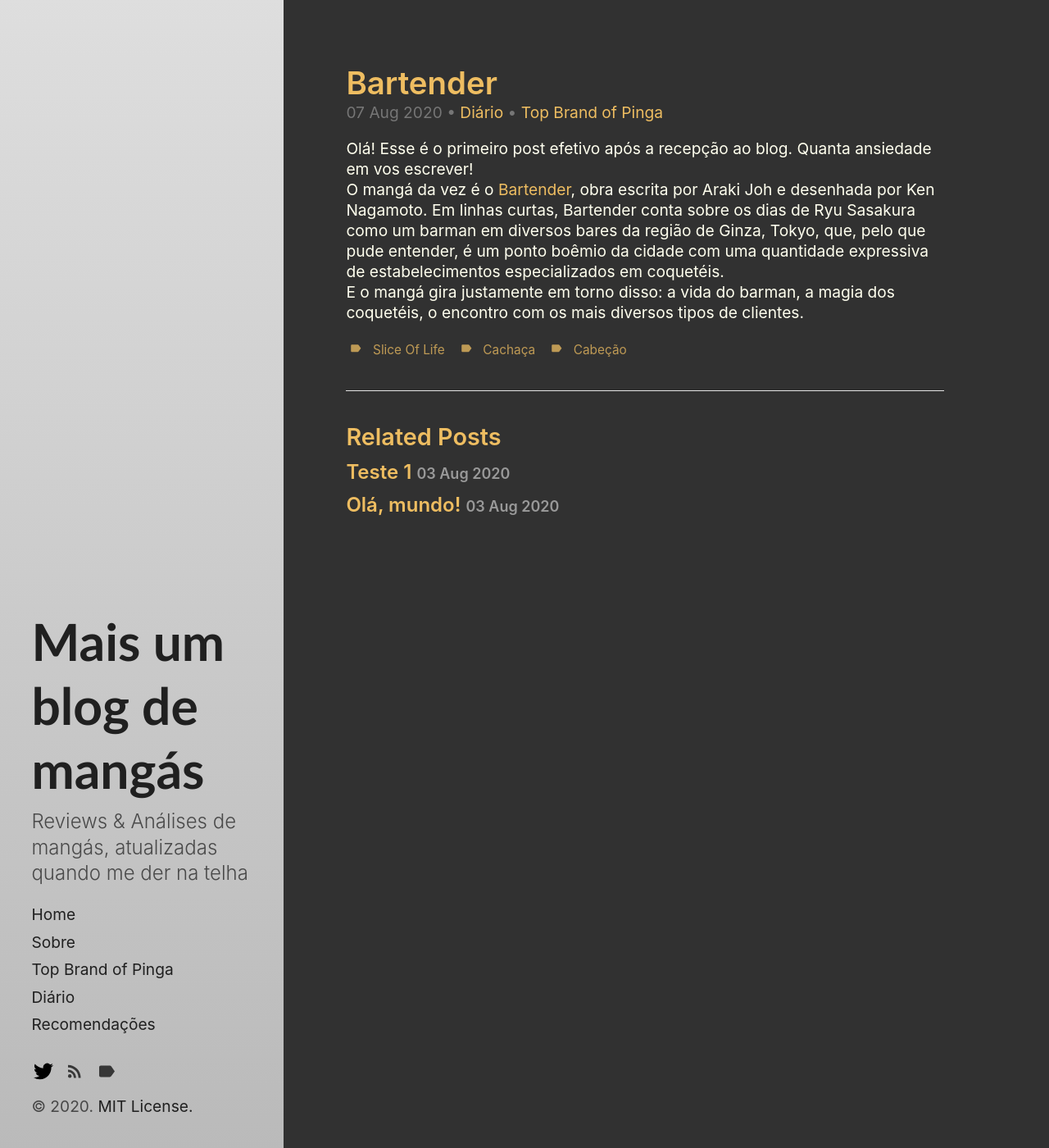
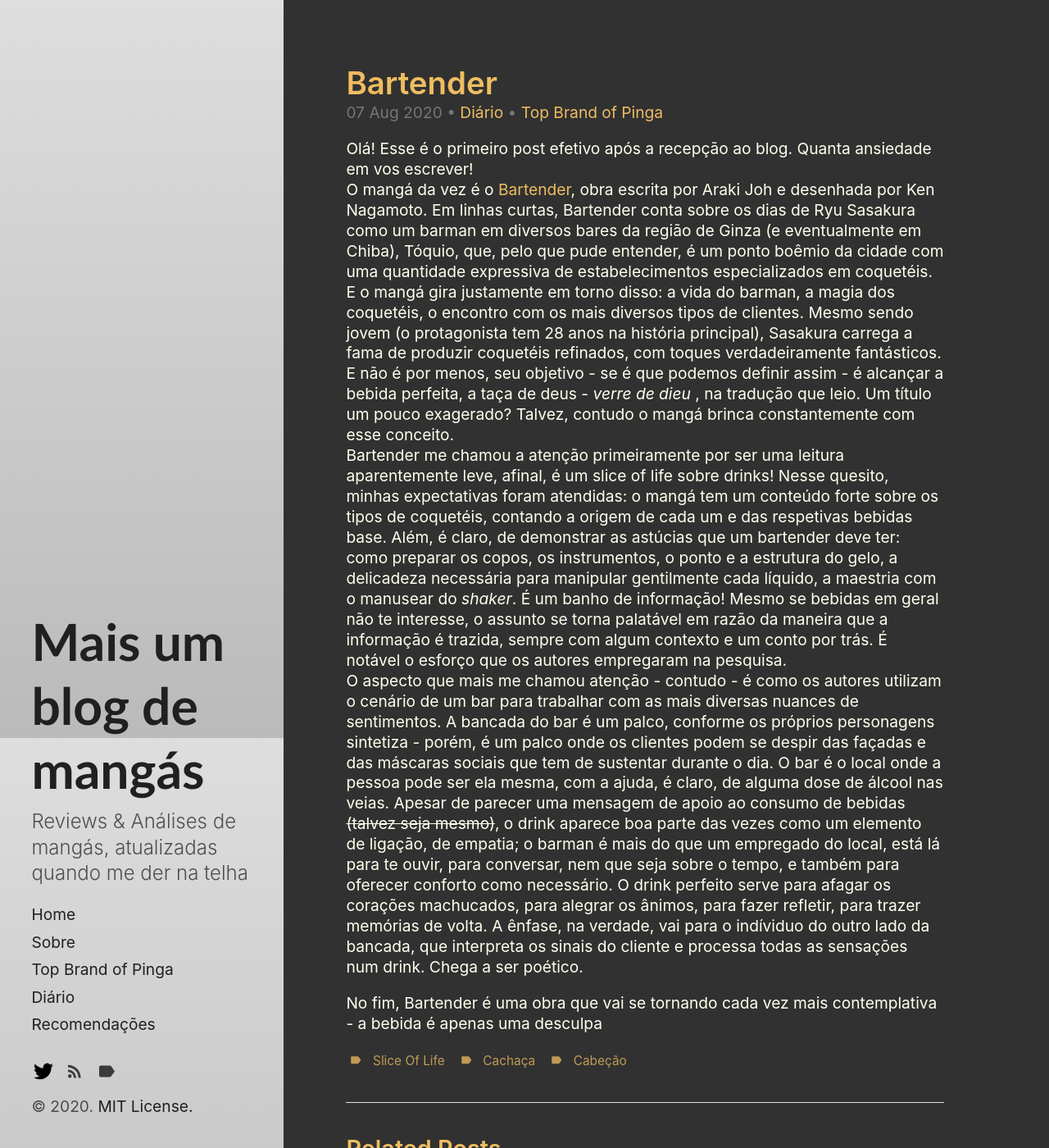
Before and after one commit to luishro/luishro.github.io, a Jekyll site: the page built from _posts/2020-08-07-bartender.md, in a window 1280 px wide and 1400 px high. Shown: the whole window at 82% size. Built offline with Jekyll 4.4.1, drawn with Linux system fonts in a browser that asks for light colours.

Commit message:
New post

```diff
--- a/_posts/2020-08-07-bartender.md
+++ b/_posts/2020-08-07-bartender.md
@@ -13,5 +13,11 @@ tags:
 
 Olá! Esse é o primeiro post efetivo após a recepção ao blog. Quanta ansiedade em vos escrever!
 <br>
-O mangá da vez é o [Bartender](https://www.mangaupdates.com/series.html?id=4904), obra escrita por Araki Joh e desenhada por Ken Nagamoto. Em linhas curtas, Bartender conta sobre os dias de Ryu Sasakura como um barman em diversos bares da região de Ginza, Tokyo, que, pelo que pude entender, é um ponto boêmio da cidade com uma quantidade expressiva de estabelecimentos especializados em coquetéis.<br>
-E o mangá gira justamente em torno disso: a vida do barman, a magia dos coquetéis, o encontro com os mais diversos tipos de clientes.
+O mangá da vez é o [Bartender](https://www.mangaupdates.com/series.html?id=4904), obra escrita por Araki Joh e desenhada por Ken Nagamoto. Em linhas curtas, Bartender conta sobre os dias de Ryu Sasakura como um barman em diversos bares da região de Ginza (e eventualmente em Chiba), Tóquio, que, pelo que pude entender, é um ponto boêmio da cidade com uma quantidade expressiva de estabelecimentos especializados em coquetéis.<br>
+E o mangá gira justamente em torno disso: a vida do barman, a magia dos coquetéis, o encontro com os mais diversos tipos de clientes. Mesmo sendo jovem (o protagonista tem 28 anos na história principal), Sasakura carrega a fama de produzir coquetéis refinados, com toques verdadeiramente fantásticos. E não é por menos, seu objetivo - se é que podemos definir assim - é alcançar a bebida perfeita, a taça de deus - <em> verre de dieu </em>, na tradução que leio. Um título um pouco exagerado? Talvez, contudo o mangá brinca constantemente com esse conceito. <br>
+Bartender me chamou a atenção primeiramente por ser uma leitura aparentemente leve, afinal, é um slice of life sobre drinks! Nesse quesito, minhas expectativas foram atendidas: o mangá tem um conteúdo forte sobre os tipos de coquetéis, contando a origem de cada um e das respetivas bebidas base. Além, é claro, de demonstrar as astúcias que um bartender deve ter: como preparar os copos, os instrumentos, o ponto e a estrutura do gelo, a delicadeza necessária para manipular gentilmente cada líquido, a maestria com o manusear do *shaker*. É um banho de informação! Mesmo se bebidas em geral não te interesse, o assunto se torna palatável em razão da maneira que a informação é trazida, sempre com algum contexto e um conto por trás. É notável o esforço que os autores empregaram na pesquisa. <br>
+O aspecto que mais me chamou atenção - contudo - é como os autores utilizam o cenário de um bar para trabalhar com as mais diversas nuances de sentimentos. A bancada do bar é um palco, conforme os próprios personagens sintetiza - porém, é um palco onde os clientes podem se despir das façadas e das máscaras sociais que tem de sustentar durante o dia. O bar é o local onde a pessoa pode ser ela mesma, com a ajuda, é claro, de alguma dose de álcool nas veias. Apesar de parecer uma mensagem de apoio ao consumo de bebidas <del>(talvez seja mesmo)</del>, o drink aparece boa parte das vezes como um elemento de ligação, de empatia; o barman é mais do que um empregado do local, está lá para te ouvir, para conversar, nem que seja sobre o tempo, e também para oferecer conforto como necessário. O drink perfeito serve para afagar os corações machucados, para alegrar os ânimos, para fazer refletir, para trazer memórias de volta. A ênfase, na verdade, vai para o indíviduo do outro lado da bancada, que interpreta os sinais do cliente e processa todas as sensações num drink. Chega a ser poético.
+
+
+
+No fim, Bartender é uma obra que vai se tornando cada vez mais contemplativa - a bebida é apenas uma desculpa
```
Also changed, not shown: category/Top Brand of Pinga.md (+1 -1 lines).
